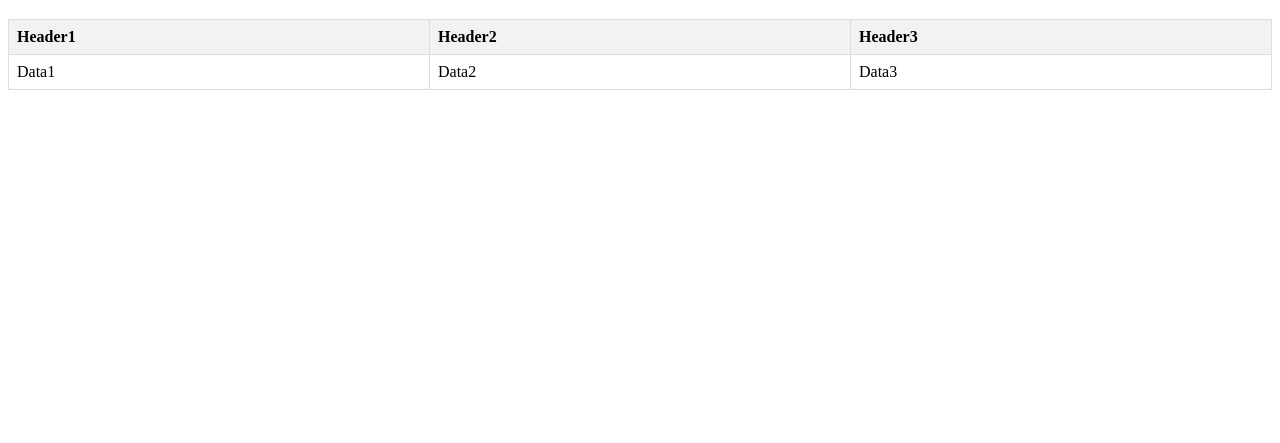
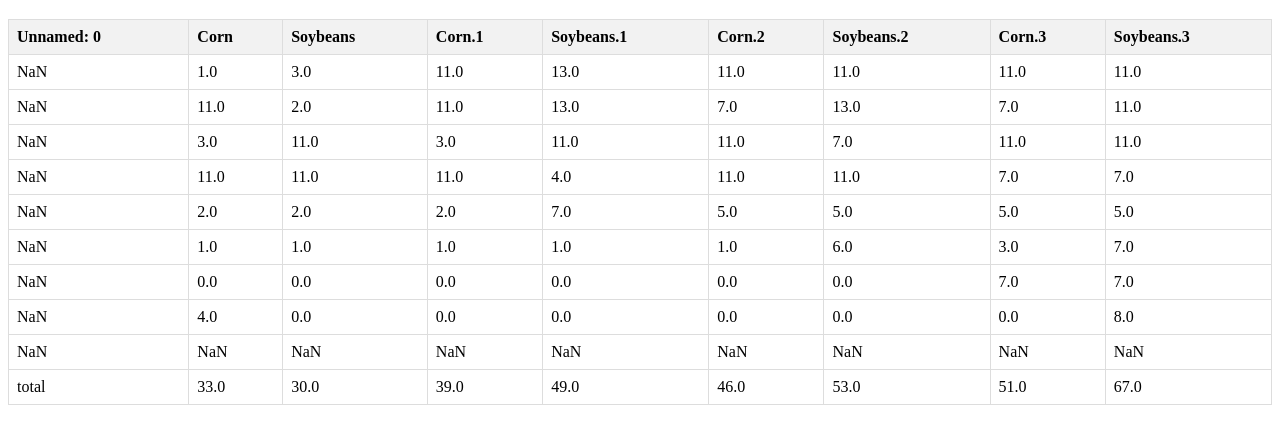
Before and after one commit to cchristner/cropProjectionInfo, a plain HTML site: page index.html in a window 1280 px wide. Shown: the part 61-504 px from the top of the page. Drawn offline with Linux system fonts and the light colour scheme.

Commit message:
testing w/ data

```diff
--- a/index.html
+++ b/index.html
@@ -21,20 +21,133 @@
 <body>
     <h1>Excel Data Table</h1>
     <!-- Paste the generated HTML table here -->
-    <table>
+    <table border="1" class="dataframe">
       <thead>
-            <tr>
-                <th>Header1</th>
-                <th>Header2</th>
-                <th>Header3</th>
+        <tr style="text-align: right;">
+          <th>Unnamed: 0</th>
+          <th>Corn</th>
+          <th>Soybeans</th>
+          <th>Corn.1</th>
+          <th>Soybeans.1</th>
+          <th>Corn.2</th>
+          <th>Soybeans.2</th>
+          <th>Corn.3</th>
+          <th>Soybeans.3</th>
         </tr>
       </thead>
       <tbody>
         <tr>
-                <td>Data1</td>
-                <td>Data2</td>
-                <td>Data3</td>
+          <td>NaN</td>
+          <td>1.0</td>
+          <td>3.0</td>
+          <td>11.0</td>
+          <td>13.0</td>
+          <td>11.0</td>
+          <td>11.0</td>
+          <td>11.0</td>
+          <td>11.0</td>
         </tr>
+        <tr>
+          <td>NaN</td>
+          <td>11.0</td>
+          <td>2.0</td>
+          <td>11.0</td>
+          <td>13.0</td>
+          <td>7.0</td>
+          <td>13.0</td>
+          <td>7.0</td>
+          <td>11.0</td>
+        </tr>
+        <tr>
+          <td>NaN</td>
+          <td>3.0</td>
+          <td>11.0</td>
+          <td>3.0</td>
+          <td>11.0</td>
+          <td>11.0</td>
+          <td>7.0</td>
+          <td>11.0</td>
+          <td>11.0</td>
+        </tr>
+        <tr>
+          <td>NaN</td>
+          <td>11.0</td>
+          <td>11.0</td>
+          <td>11.0</td>
+          <td>4.0</td>
+          <td>11.0</td>
+          <td>11.0</td>
+          <td>7.0</td>
+          <td>7.0</td>
+        </tr>
+        <tr>
+          <td>NaN</td>
+          <td>2.0</td>
+          <td>2.0</td>
+          <td>2.0</td>
+          <td>7.0</td>
+          <td>5.0</td>
+          <td>5.0</td>
+          <td>5.0</td>
+          <td>5.0</td>
+        </tr>
+        <tr>
+          <td>NaN</td>
+          <td>1.0</td>
+          <td>1.0</td>
+          <td>1.0</td>
+          <td>1.0</td>
+          <td>1.0</td>
+          <td>6.0</td>
+          <td>3.0</td>
+          <td>7.0</td>
+        </tr>
+        <tr>
+          <td>NaN</td>
+          <td>0.0</td>
+          <td>0.0</td>
+          <td>0.0</td>
+          <td>0.0</td>
+          <td>0.0</td>
+          <td>0.0</td>
+          <td>7.0</td>
+          <td>7.0</td>
+        </tr>
+        <tr>
+          <td>NaN</td>
+          <td>4.0</td>
+          <td>0.0</td>
+          <td>0.0</td>
+          <td>0.0</td>
+          <td>0.0</td>
+          <td>0.0</td>
+          <td>0.0</td>
+          <td>8.0</td>
+        </tr>
+        <tr>
+          <td>NaN</td>
+          <td>NaN</td>
+          <td>NaN</td>
+          <td>NaN</td>
+          <td>NaN</td>
+          <td>NaN</td>
+          <td>NaN</td>
+          <td>NaN</td>
+          <td>NaN</td>
+        </tr>
+        <tr>
+          <td>total</td>
+          <td>33.0</td>
+          <td>30.0</td>
+          <td>39.0</td>
+          <td>49.0</td>
+          <td>46.0</td>
+          <td>53.0</td>
+          <td>51.0</td>
+          <td>67.0</td>
+        </tr>
+      </tbody>
+    </table>
             <!-- More rows as needed -->
         </tbody>
     </table>
```
Also changed, not shown: table.html (added, +127 -0 lines), 2 other files. Lines whose indentation alone changed are shown as unchanged.
